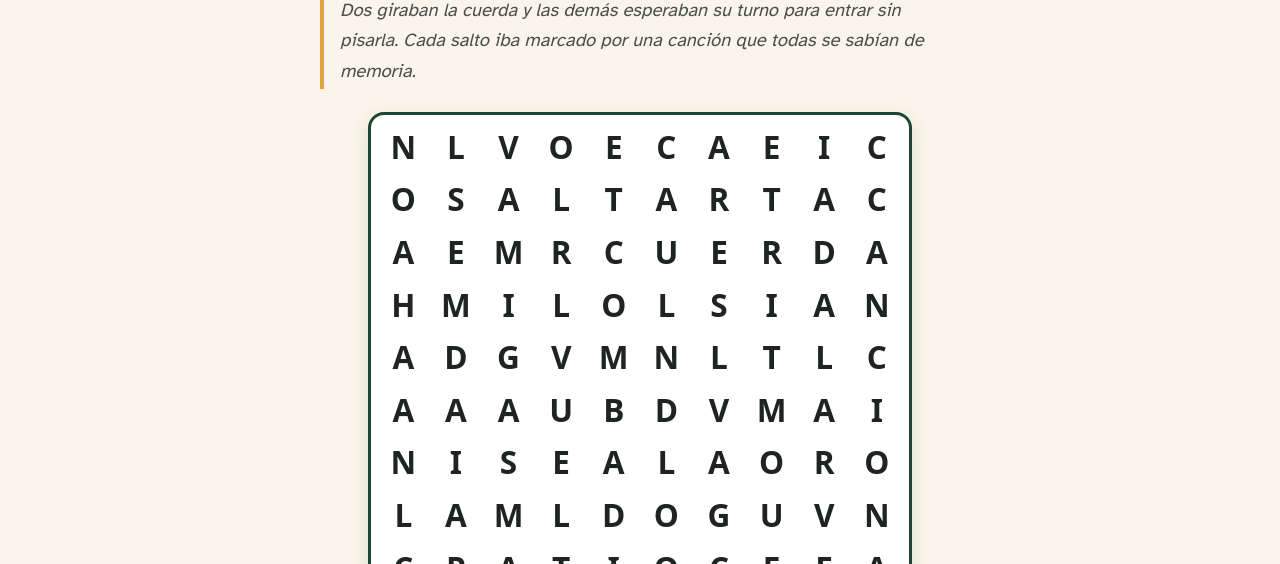
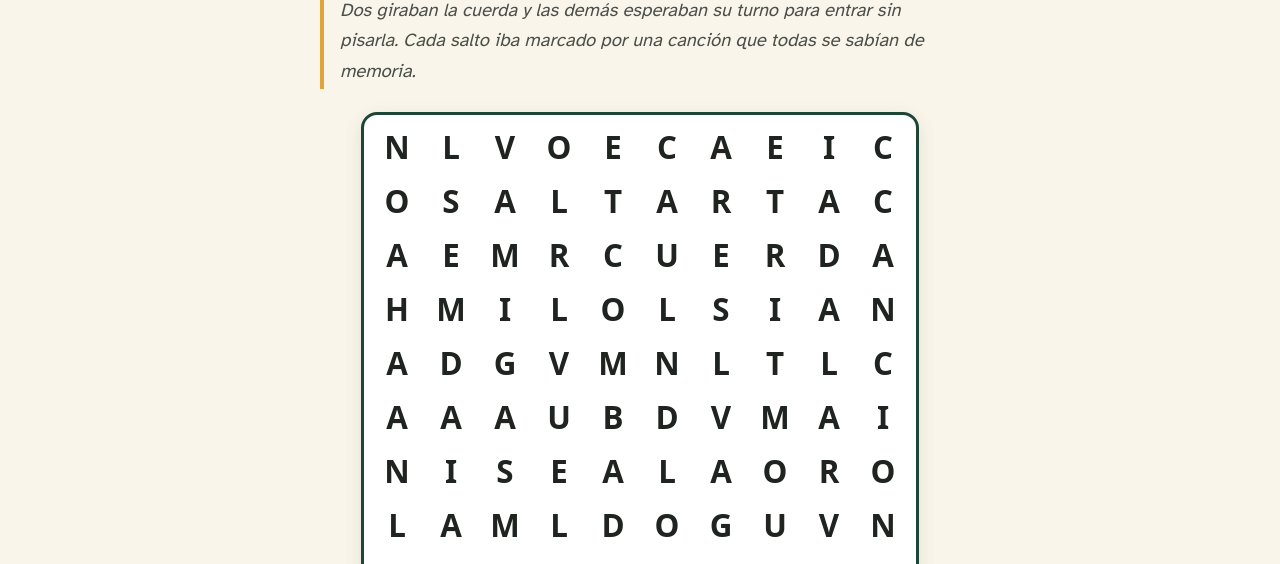
Before and after one commit to edicioneslacanica/edicioneslacanica.github.io, a plain HTML site: page sopa-del-dia/index.html in a window 1280 px wide. Shown: the part 636-1200 px from the top of the page. Drawn offline with Linux system fonts and the light colour scheme.

Commit message:
Sopa del día: la cuadrícula se ajusta al ancho real (navegador de Facebook)
Co-Authored-By: Claude Opus 5.5 <noreply@anthropic.com>
Claude-Session: https://claude.ai/code/session_01DHAXvkW5NtiW196Hi8nKPi

```diff
--- a/sopa-del-dia/index.html
+++ b/sopa-del-dia/index.html
@@ -58,19 +58,19 @@
 
 
 <style>
-.juego{--celda:min(3.4rem,calc((100vw - 2.5rem)/10));margin:0 auto 2.5rem;max-width:40rem}
+.juego{--celda:30px;margin:0 auto 2.5rem;max-width:40rem}
 .juego .cab{display:flex;justify-content:space-between;align-items:baseline;gap:1rem;flex-wrap:wrap;margin-bottom:.4rem}
 .juego .fecha{font-weight:700;color:var(--granate);text-transform:uppercase;letter-spacing:.08em;font-size:.95rem;margin:0}
 .juego .racha{margin:0;font-weight:700;color:var(--verde)}
 .juego h2{font-family:"Abril Fatface",Georgia,serif;font-weight:400;font-size:clamp(2rem,6vw,2.7rem);line-height:1.1;margin:.2rem 0 .6rem;color:var(--verde)}
 .juego .recuerdo{border-left:4px solid var(--oro);padding:.2rem 0 .2rem 1rem;margin:0 0 1.4rem;font-style:italic;font-size:1.15rem;color:var(--tinta-2)}
-.juego .tablero{position:relative;width:calc(var(--celda)*10);margin:0 auto;background:#fff;border:3px solid var(--verde);border-radius:16px;padding:6px;box-shadow:0 6px 18px rgba(30,70,54,.12);touch-action:none;user-select:none;-webkit-user-select:none}
-.juego .rejilla{display:grid;grid-template-columns:repeat(10,1fr);position:relative;z-index:1}
-.juego .celda{all:unset;box-sizing:border-box;width:100%;aspect-ratio:1;display:flex;align-items:center;justify-content:center;font-weight:700;font-size:calc(var(--celda)*.58);color:var(--tinta);cursor:pointer;border-radius:50%;font-family:"Atkinson Canica",system-ui,sans-serif}
+.juego .tablero{position:relative;box-sizing:content-box;width:calc(var(--celda)*10);margin:0 auto;background:#fff;border:3px solid var(--verde);border-radius:16px;padding:6px;box-shadow:0 6px 18px rgba(30,70,54,.12);touch-action:none;user-select:none;-webkit-user-select:none}
+.juego .rejilla{display:grid;grid-template-columns:repeat(10,var(--celda));grid-auto-rows:var(--celda);position:relative;z-index:1}
+.juego .celda{all:unset;box-sizing:border-box;width:var(--celda);height:var(--celda);min-width:0;overflow:hidden;display:flex;align-items:center;justify-content:center;font-weight:700;font-size:calc(var(--celda)*.58);color:var(--tinta);cursor:pointer;border-radius:50%;font-family:"Atkinson Canica",system-ui,sans-serif}
 .juego .celda.inicio{background:var(--oro);color:var(--tinta)}
 .juego .celda.pista{animation:latido 1s ease-in-out 3}
 @keyframes latido{50%{background:var(--oro);transform:scale(1.15)}}
-.juego svg.trazos{position:absolute;inset:6px;width:calc(100% - 12px);height:calc(100% - 12px);z-index:0;pointer-events:none}
+.juego svg.trazos{position:absolute;left:6px;top:6px;width:calc(var(--celda)*10);height:calc(var(--celda)*10);z-index:0;pointer-events:none}
 .juego .lista{list-style:none;padding:0;margin:1.4rem 0 .6rem;display:grid;grid-template-columns:repeat(2,1fr);gap:.45rem 1rem}
 .juego .lista li{font-weight:700;font-size:1.3rem;letter-spacing:.05em;display:flex;align-items:center;gap:.55rem}
 .juego .lista li::before{content:"";width:1.15rem;height:1.15rem;border:2.5px solid var(--verde);border-radius:5px;flex:none}
@@ -162,6 +162,9 @@
     var f=new Date(clave+"T12:00:00");
     $("j-fecha").textContent=DIAS[f.getDay()]+", "+f.getDate()+" de "+MESES[f.getMonth()]+" · "+s.seccion;
     $("j-titulo").textContent=s.titulo; $("j-texto").textContent=s.texto;
+    // tamaño de casilla según el ancho real disponible (los navegadores de Facebook e Instagram tienen otros márgenes)
+    function medir(){var j=$("juego"),disp=j.clientWidth-18;var c=Math.max(24,Math.min(54,Math.floor(disp/10)));j.style.setProperty("--celda",c+"px")}
+    medir();window.addEventListener("resize",medir);
     var N=s.grid.length, rej=$("j-rejilla"), celdas=[];
     for(var r=0;r<N;r++)for(var c=0;c<N;c++){
       var b=document.createElement("button");b.type="button";b.className="celda";b.textContent=s.grid[r][c];
```
